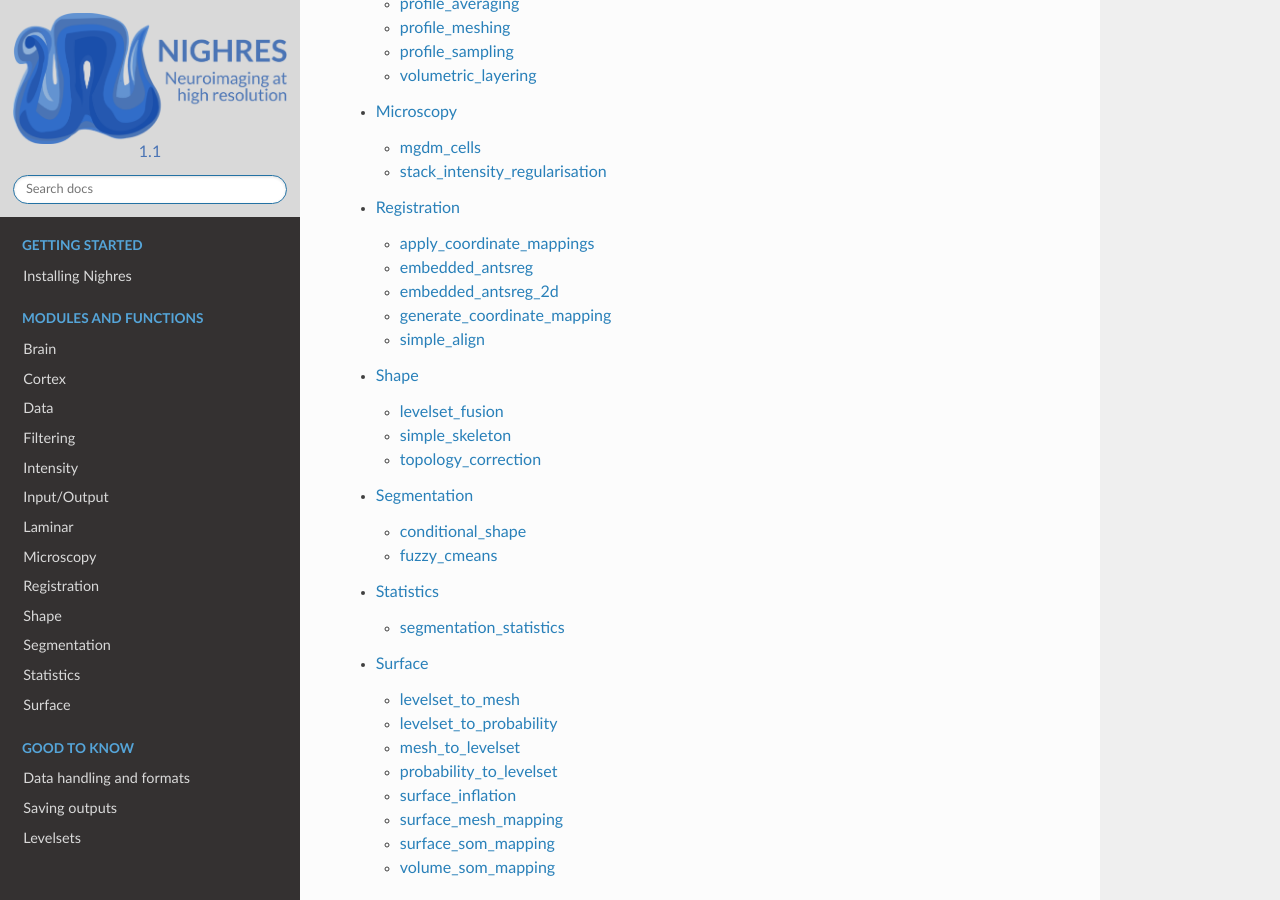
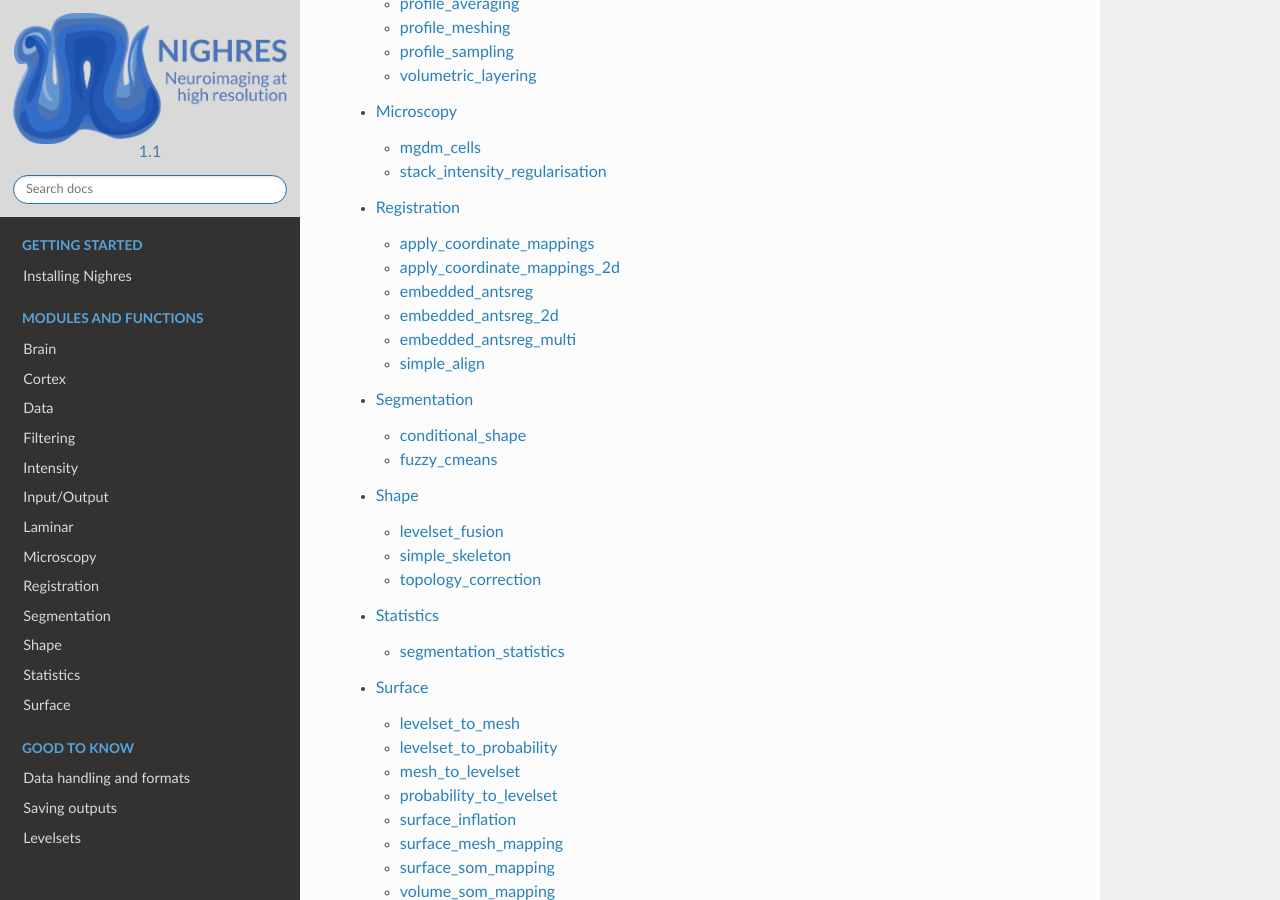
Before and after one commit to nighres/nighres, a Sphinx documentation site: the page built from doc/index.rst, in a window 1280 px wide and 900 px high, scrolled down 1424 px. Built offline with Sphinx 7.4.7 and the Read the Docs theme 2.0.0, drawn with Linux system fonts in a browser that asks for light colours; pages that are not in the unit, such as notebooks, are missing from menus.

Commit message:
fixing some stuff about docs

```diff
--- a/doc/index.rst
+++ b/doc/index.rst
@@ -42,8 +42,8 @@ the `IMCN imaging toolkit <https://github.com/IMCN-UvA/imcn-imaging>`_.
    laminar/index
    microscopy/index
    registration/index
+   segmentation/index
    shape/index
-   segmentation/index
    statistics/index
    surface/index
 
--- a/doc/registration/generate_coordinate_mapping.rst
+++ b/doc/registration/apply_coordinate_mappings_2d.rst
@@ -1,11 +1,11 @@
-generate\_coordinate\_mapping
-=============================
+apply\_coordinate\_mappings\_2d
+================================
 
-.. autofunction:: nighres.registration.generate_coordinate_mapping
+.. autofunction:: nighres.registration.apply_coordinate_mappings_2d
 
 .. This snippet automatically includes a sphinx gallery below the
 .. documentation with examples that use the function
-.. include:: ../gen_modules/backreferences/nighres.registration.generate_coordinate_mapping.examples
+.. include:: ../gen_modules/backreferences/nighres.registration.apply_coordinate_mappings_2d.examples
 .. raw:: html
 
     <div style='clear:both'></div>
--- a/doc/registration/index.rst
+++ b/doc/registration/index.rst
@@ -5,7 +5,9 @@ Registration
    :maxdepth: 1
 
    apply_coordinate_mappings
+   apply_coordinate_mappings_2d
    embedded_antsreg
    embedded_antsreg_2d
+   embedded_antsreg_multi
    generate_coordinate_mapping
    simple_align
```
Also changed, not shown: doc/registration/embedded_antsreg_multi.rst (added, +11 -0 lines), 6 other files.
